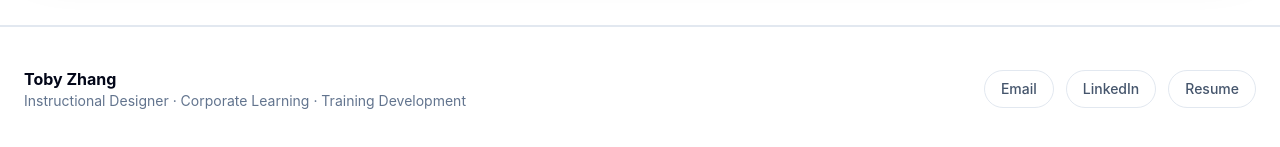
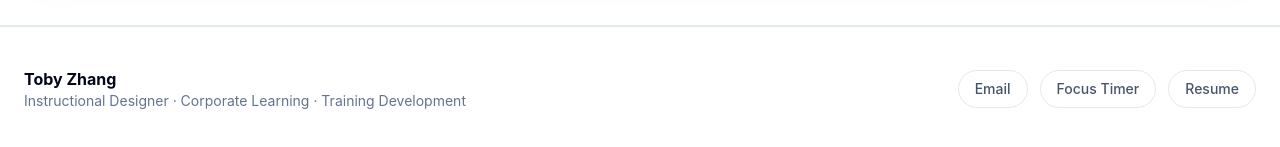
Before and after one commit to tobyelephant/instructional-design-portfolio, a React (Vite) app: page / in a window 1280 px wide. Shown: the part 3720-3867 px from the top of the page. Built offline with nearby package versions, Linux system fonts and the light colour scheme.

Commit message:
Update footer link to focus timer

```diff
--- a/src/pages/Home.jsx
+++ b/src/pages/Home.jsx
@@ -460,12 +460,14 @@ export default function Home() {
               Email
             </a>
 
-            <a
-              href="#"
-              className="rounded-full border border-slate-200 px-4 py-2 hover:bg-slate-50"
-            >
-              LinkedIn
-            </a>
+           <a
+  		href="https://pomodorotoby.netlify.app/"
+  		target="_blank"
+  		rel="noreferrer"
+  		className="rounded-full border border-slate-200 px-4 py-2 hover:bg-slate-50"
+			>
+  		Focus Timer
+		</a>
 
             <a
               href="#"
```
